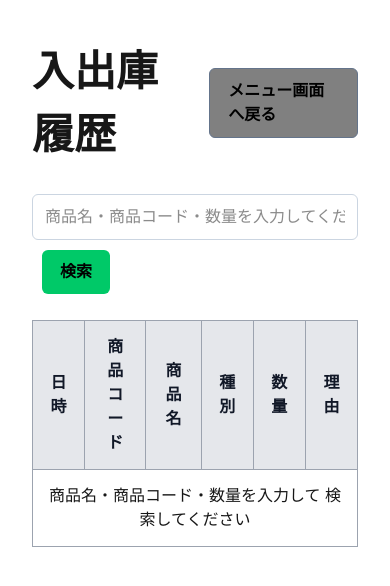
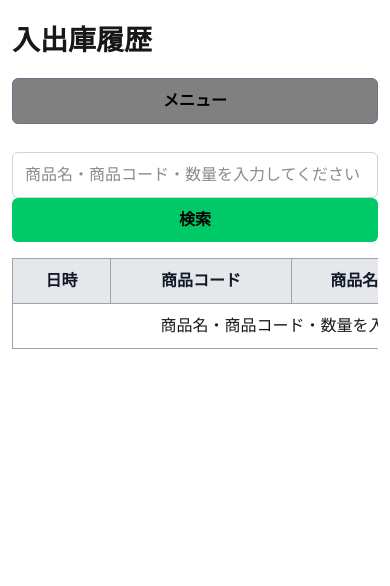
Before and after one commit to Patapatkt/zaiko-system, a Next.js app: page /history in a window 390 px wide. Shown: the top 586 px of the page. Built offline with nearby package versions, Linux system fonts and the light colour scheme.

Commit message:
レスポンシブ表示に対応

```diff
--- a/app/globals.css
+++ b/app/globals.css
@@ -214,7 +214,6 @@ body {
 .button-success {
   background-color: #00c968;
   color: black;
-  margin-bottom: 30px;
 }
 
 .button-success:hover {
@@ -272,3 +271,105 @@ body {
     padding:16px;
     margin-bottom:20px;
 }
+
+/* ========================================
+   レスポンシブ対応
+======================================== */
+
+/* タブレット・スマホでテーブルを横スクロール可能にする */
+.table-wrapper{
+  width: 100%;
+  overflow-x:auto;
+  -webkit-overflow-scrolling: touch;
+}
+
+/* タブレット以下 */
+@media (max-width: 768px) {
+  .page-container {
+    padding: 24px 16px;
+  }
+
+  .page-header {
+    flex-direction: column;
+    align-items: stretch;
+    gap: 16px;
+  }
+
+  .page-title {
+    font-size: 32px;
+  }
+
+  .header-actions {
+    width: 100%;
+    gap: 10px;
+  }
+
+  .search-area {
+    align-items: stretch;
+  }
+
+  .search-input {
+    max-width: none;
+  }
+
+  .auth-card {
+    width: calc(100% - 32px);
+    max-width: 420px;
+    padding: 32px 24px;
+  }
+
+  .common-table {
+    min-width: 700px;
+  }
+}
+
+/* スマホ */
+@media (max-width: 480px) {
+  .page-container {
+    padding: 20px 12px;
+  }
+
+  .page-title {
+    font-size: 28px;
+  }
+
+  .header-actions {
+    flex-direction: column;
+    gap: 16px;
+  }
+
+  .header-actions .button,
+  .header-actions a,
+  .header-actions button {
+    width: 100%;
+  }
+
+  .search-area {
+    flex-direction: column;
+  }
+
+  .search-button {
+    width: 100%;
+    margin: 0;
+  }
+
+  .button {
+    width: 100%;
+  }
+
+  .auth-page {
+    padding: 16px;
+    box-sizing: border-box;
+  }
+
+  .auth-card {
+    width: 100%;
+    padding: 28px 20px;
+  }
+
+  .common-table th,
+  .common-table td {
+    padding: 10px 12px;
+    white-space: nowrap;
+  }
+}
--- a/app/history/page.tsx
+++ b/app/history/page.tsx
@@ -29,7 +29,7 @@ export default async function HistoryPage({
             : await db
                 .select({//stockHistories,productsより必要情報を取得
                     id: stockHistories.id,
-                    productCode:products.code,
+                    productCode: products.code,
                     productName: products.name,
                     quantity: stockHistories.quantity,
                     type: stockHistories.type,
@@ -82,7 +82,7 @@ export default async function HistoryPage({
                     href="/dashboard"
                     className="button button-secondary"
                 >
-                    メニュー画面へ戻る
+                    メニュー
                 </Link>
             </div>
 
@@ -108,6 +108,7 @@ export default async function HistoryPage({
                 </button>
             </form>
 
+            <div className="table-wrapper">
                 <table className="common-table">
                     <thead>
                         <tr>
@@ -170,6 +171,7 @@ export default async function HistoryPage({
                         )}
                     </tbody>
                 </table>
+            </div>
         </main>
     )
 }
--- a/app/inventory/edit/[id]/page.tsx
+++ b/app/inventory/edit/[id]/page.tsx
@@ -29,47 +29,56 @@ export default async function EditPage({
                 <h1 className="page-title">
                     商品編集
                 </h1>
-                <div className="header-actions">
-                    <button type="submit"
-                        className="bg-blue-500 text-white px-4 py-2 rounded">
-                        更新
-                    </button>
-                    <Link
-                        href="/dashboard"
-                        className="button button-primary"
-                    >
-                        メニュー画面へ戻る
-                    </Link>
+
+                <div>
                     <form
                         action={async (formData) => {
                             "use server";
                             await updateProduct(product.id, formData);
                         }}
                     >
-                        <div>
+                        <div className="form-group">
                             <label>商品コード</label>
                             <input
                                 name="code"
                                 defaultValue={product.code}
+                                className="form-input"
                             />
+                        </div>
+
+                        <div className="form-group">
                             <label>商品名</label>
                             <input
                                 name="name"
                                 defaultValue={product.name}
+                                className="form-input"
                             />
+                        </div>
+
+                        <div className="form-group">
                             <label>価格</label>
                             <input
                                 type="number"
                                 name="price"
                                 defaultValue={product.price}
+                                className="form-input"
                             />
+                        </div>
+                        <div className="header-actions">
                             <button type="submit"
-                                className="button button-primary">
+                                className="button button-success">
                                 更新
                             </button>
+                            <Link
+                                href="/dashboard"
+                                className="button button-secondary"
+                            >
+                                メニュー
+                            </Link>
                         </div>
                     </form>
                 </div>
+
             </div>
         </main>
     )
--- a/app/inventory/new/page.tsx
+++ b/app/inventory/new/page.tsx
@@ -5,7 +5,7 @@ export default function NewProductPage (){
     return(
         <main className="page-container">
             <h1 className="page-title">
-                商品登録
+                商品入庫
             </h1>
 
             <form action={createProduct}className="space-y-4">
@@ -48,7 +48,7 @@ export default function NewProductPage (){
                 type="submit"
                 className="button button-success search-button"
                 >
-                    登録
+                    入庫
                 </button>
             </form>
 
--- a/app/inventory/page.tsx
+++ b/app/inventory/page.tsx
@@ -82,19 +82,7 @@ export default async function InventoryPage(
         <main className="page-container">
             <div className="page-header">
                 <h1 className="page-title">商品一覧</h1>
-                {/* +商品登録追加 */}
-                <div className="header-actions">
-                    <Link href="/inventory/new"
-                        className="button button-primary"
-                    >
-                        +商品登録
-                    </Link>
-                    <Link href="/history"
-                        className="button button-primary"
-                    >
-                        履歴画面
-                    </Link>
-                </div>
+
 
             </div>
 
@@ -116,6 +104,7 @@ export default async function InventoryPage(
                 </button>
             </form>
 
+            <div className="table-wrapper">
                 <table className="common-table">
                     <thead>
                         <tr>
@@ -131,6 +120,7 @@ export default async function InventoryPage(
                         {trimmedKeyword === "" ? (
                             <tr>
                                 <td
+
                              colSpan={5}
                                     className="text-center p-4"
                                 >
@@ -182,6 +172,21 @@ export default async function InventoryPage(
                                 )}
                     </tbody>
                 </table>
+            </div>
+
+            {/* +商品登録追加 */}
+            <div className="header-actions">
+                <Link href="/inventory/new"
+                    className="button button-primary"
+                >
+                    +商品入庫
+                </Link>
+                <Link href="/history"
+                    className="button button-primary"
+                >
+                    履歴画面
+                </Link>
+            </div>
 
             <Link href="/dashboard"
                 className="button button-secondary">
--- a/app/inventory/stock/page.tsx
+++ b/app/inventory/stock/page.tsx
@@ -54,7 +54,7 @@ export default async function StockPage({
             </form >
 
             {/* 検索結果が見つからなかった時の表示 */}
-
+            <div className="table-wrapper">
                 <table className="common-table">
                     <thead>
                         <tr>
@@ -111,7 +111,7 @@ export default async function StockPage({
                                 )}
                     </tbody>
                 </table>
-
+            </div>
             <Link
                 href="/dashboard"
                 className="button button-secondary"
```
Also changed, not shown: 1 other file (tests, documents, lock files or other folders). Lines whose indentation alone changed are shown as unchanged.
